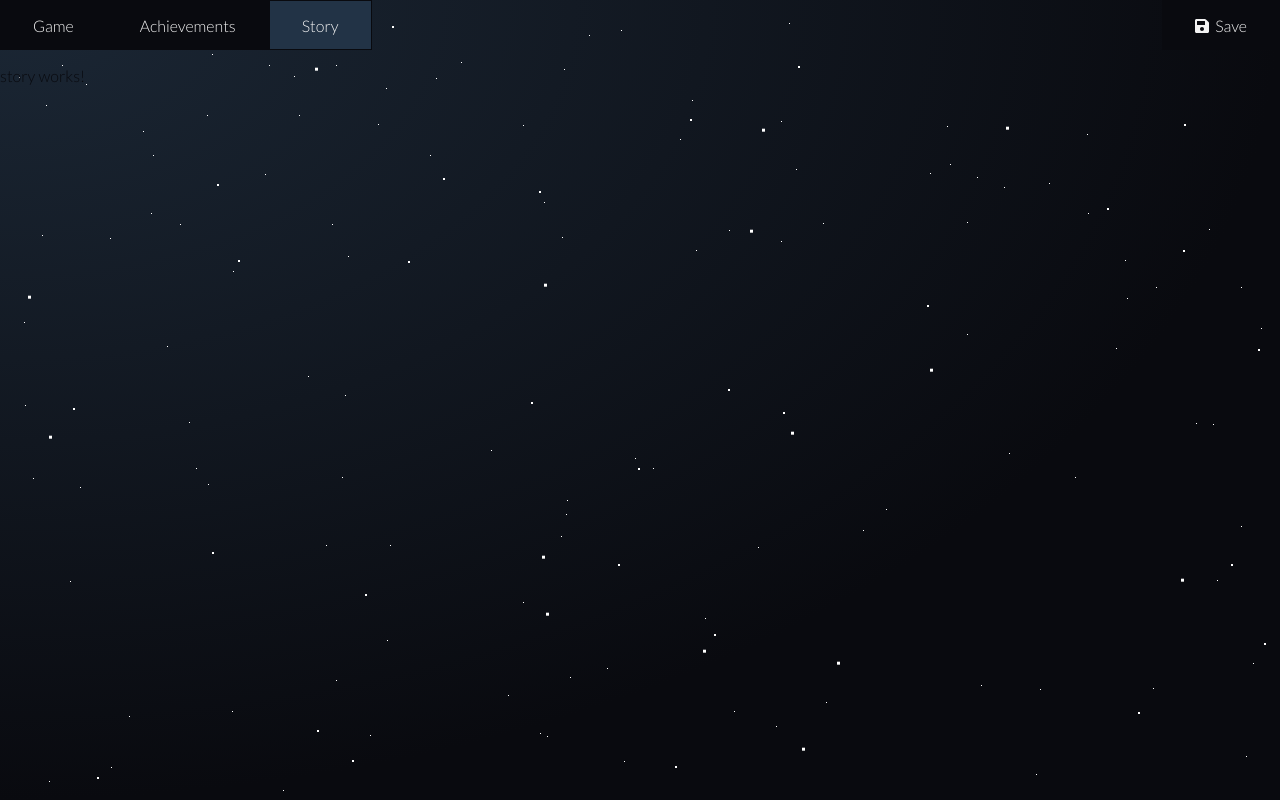
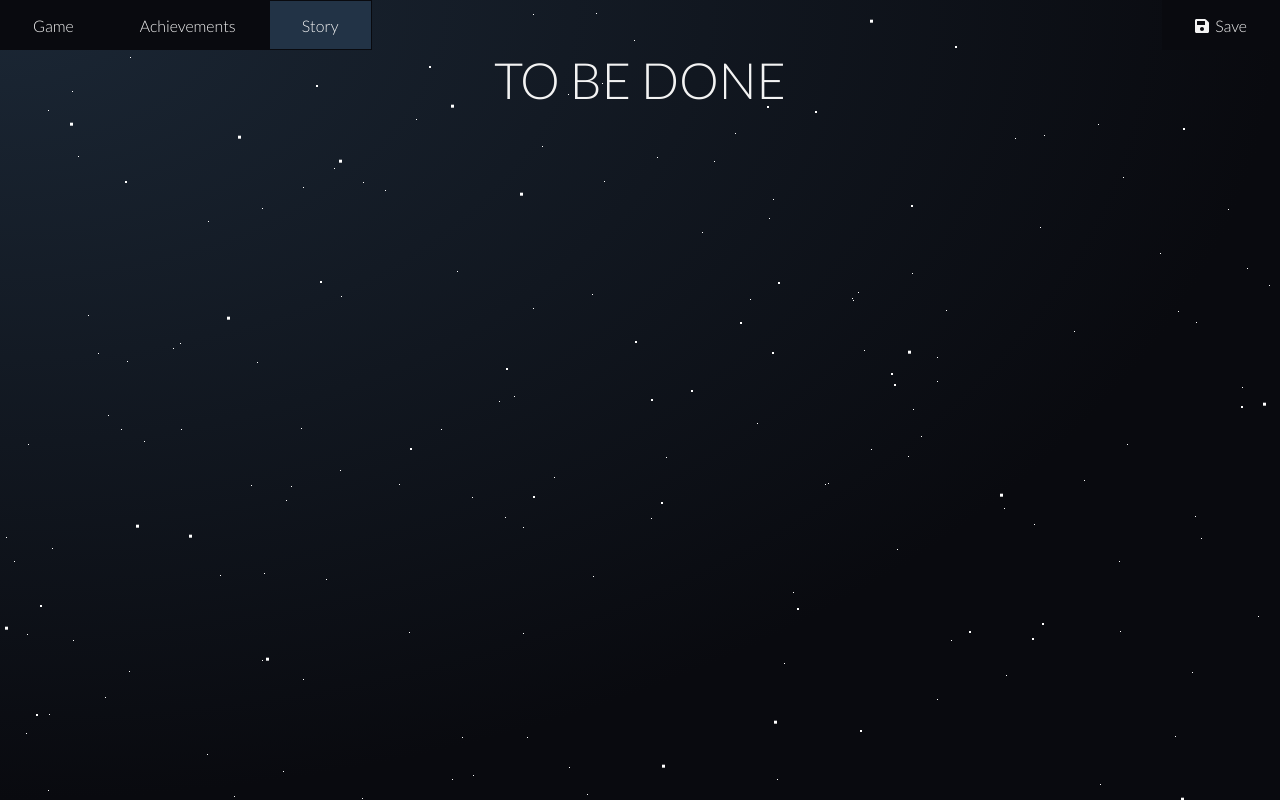
Before and after one commit to Coni63/planet_inc, an Angular app: page /story in a window 1280 px wide. Built offline with nearby package versions, Linux system fonts and the light colour scheme; what ng2-tooltip-directive would draw is missing.

Commit message:
add TBD component

```diff
--- a/src/app/app.component.html
+++ b/src/app/app.component.html
@@ -3,7 +3,4 @@
 <div class="content-wrapper">
   <app-header></app-header>
   <router-outlet></router-outlet>
-  <!-- <app-story></app-story>
-  <app-achievements></app-achievements>
-  <app-game></app-game> -->
 </div>
--- a/src/app/app.module.ts
+++ b/src/app/app.module.ts
@@ -20,6 +20,7 @@ import { AchievementsComponent } from './features/achievements/achievements.comp
 
 import { BigNumberPipe } from './pipes/big-number.pipe';
 import { PlanetsService } from './services/planets.service';
+import { TbdComponent } from './components/tbd/tbd.component';
 
 
 @NgModule({
@@ -38,6 +39,7 @@ import { PlanetsService } from './services/planets.service';
     GameComponent,
     StoryComponent,
     AchievementsComponent,
+    TbdComponent,
   ],
   imports: [
     BrowserModule,
--- /dev/null
+++ b/src/app/components/tbd/tbd.component.html
@@ -0,0 +1 @@
+<div id="content">TO BE DONE</div>
--- /dev/null
+++ b/src/app/components/tbd/tbd.component.scss
@@ -0,0 +1,16 @@
+@use '../../../assets/variables.scss';
+
+#content {
+    position: relative;
+    top: 0px;
+    bottom: 0px;
+    left: 0px;
+    right: 0px;
+
+    display:flex;
+    justify-content: center;
+    align-items: center;
+
+    color: variables.$font-light;
+    font-size: 50px;
+}
--- /dev/null
+++ b/src/app/components/tbd/tbd.component.ts
@@ -0,0 +1,15 @@
+import { Component, OnInit } from '@angular/core';
+
+@Component({
+  selector: 'app-tbd',
+  templateUrl: './tbd.component.html',
+  styleUrls: ['./tbd.component.scss']
+})
+export class TbdComponent implements OnInit {
+
+  constructor() { }
+
+  ngOnInit(): void {
+  }
+
+}
--- a/src/app/features/achievements/achievements.component.html
+++ b/src/app/features/achievements/achievements.component.html
@@ -1 +1 @@
-<p>achievements works!</p>
+<app-tbd></app-tbd>
--- a/src/app/features/story/story.component.html
+++ b/src/app/features/story/story.component.html
@@ -1 +1 @@
-<p>story works!</p>
+<app-tbd></app-tbd>
```
Also changed, not shown: 1 other file (tests, documents, lock files or other folders).
